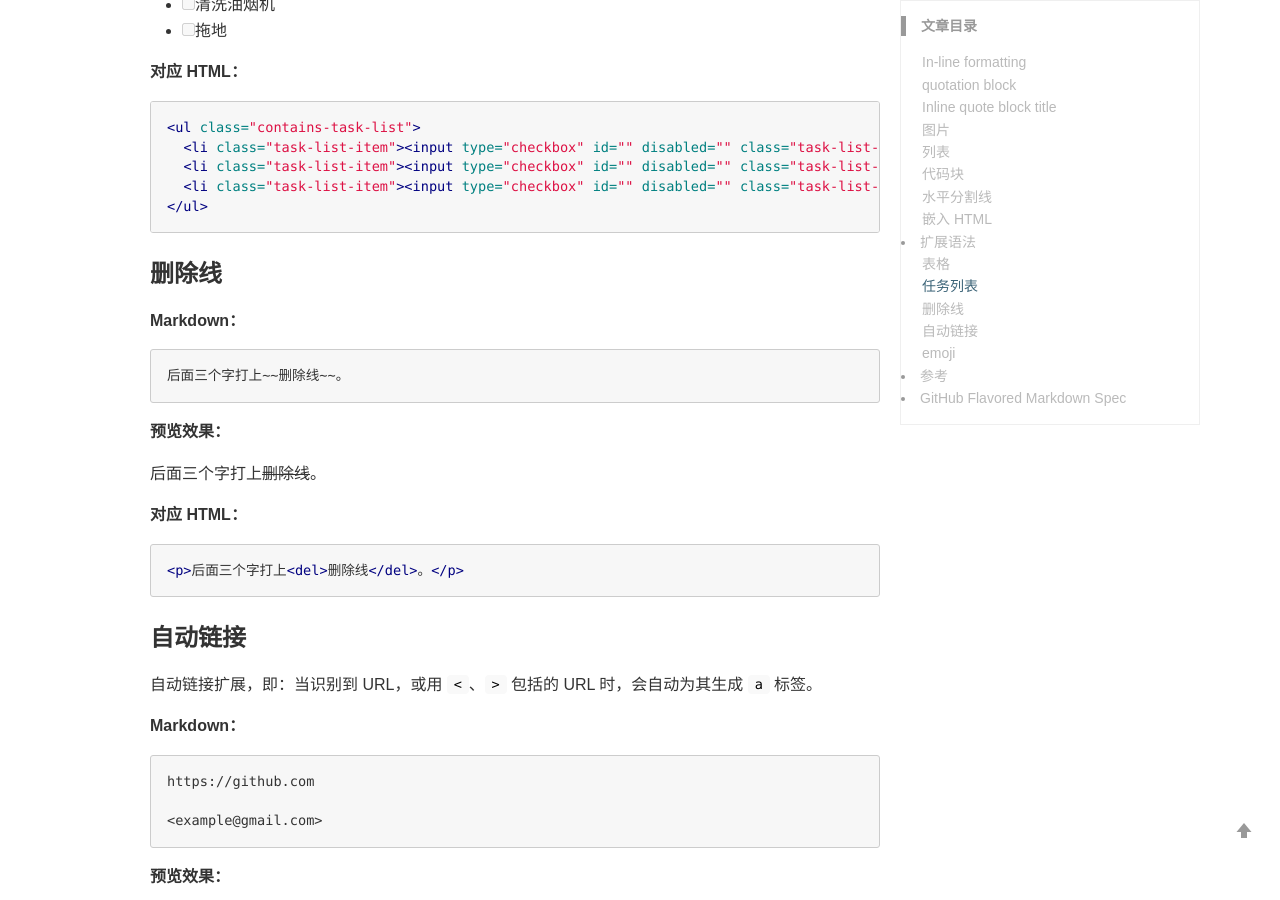
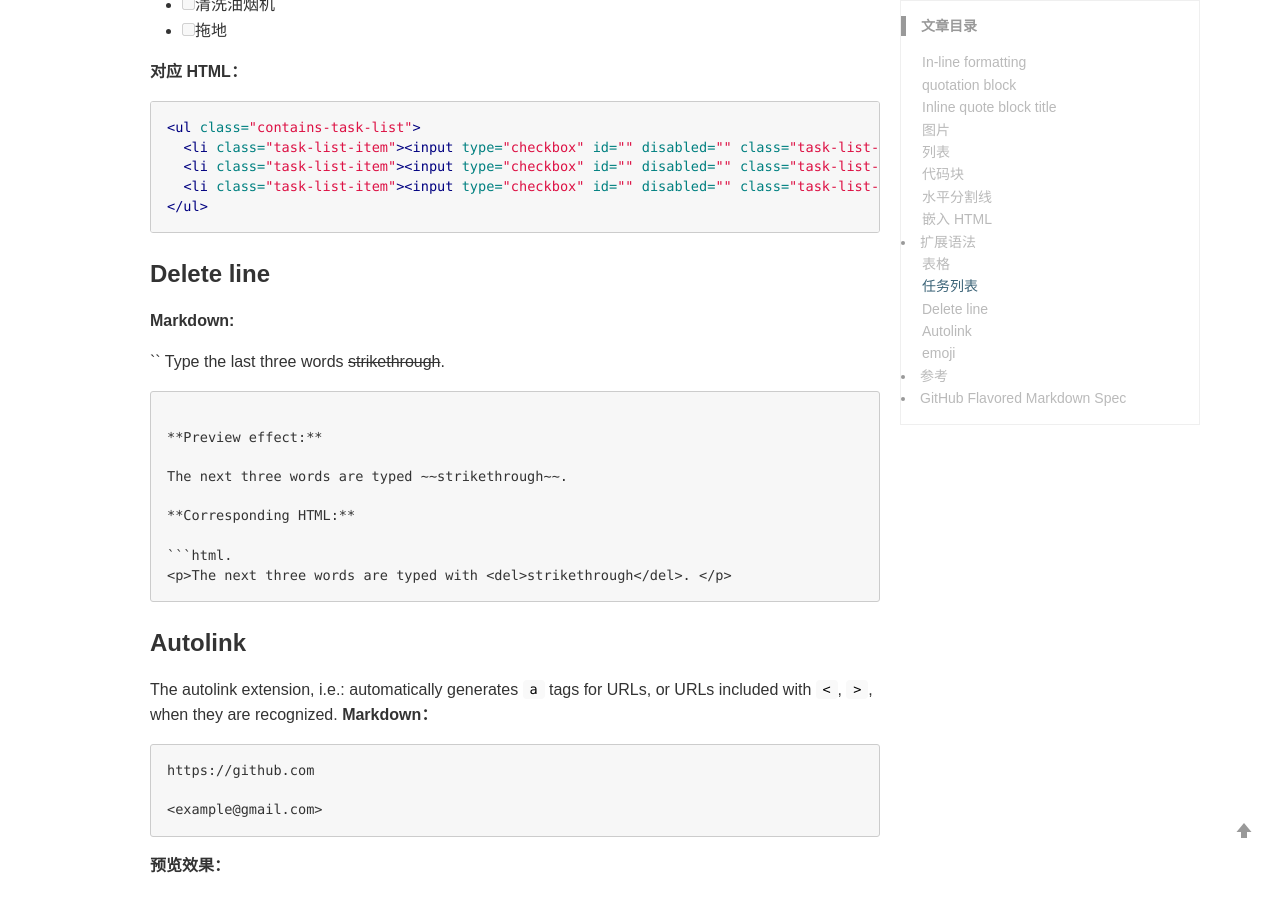
Before and after one commit to gopal-blog/gopal-blog.github.io, a Jekyll site: the page built from _posts/Tech/2019-09-15-markdown.md, in a window 1280 px wide and 900 px high, scrolled down 8528 px. Built offline with Jekyll 4.4.1, drawn with Linux system fonts in a browser that asks for light colours; emoji names are drawn with the system emoji font; our own code applies the rules of GitHub Pages for plain Markdown files; comment, search, counter and statistics services are not loaded.

Commit message:
Update 2019-09-15-markdown.md

````diff
--- a/_posts/Tech/2019-09-15-markdown.md
+++ b/_posts/Tech/2019-09-15-markdown.md
@@ -495,28 +495,27 @@ Markdown 标记语言的目的不是替代 HTML，也不是发明一种更便捷
 </ul>
 ```
 
-### 删除线
+### Delete line
 
-**Markdown：**
+**Markdown:**
 
-```
-后面三个字打上~~删除线~~。
+``
+Type the last three words ~~strikethrough~~.
 ```
 
-**预览效果：**
+**Preview effect:**
 
-后面三个字打上~~删除线~~。
+The next three words are typed ~~strikethrough~~.
 
-**对应 HTML：**
+**Corresponding HTML:**
 
-```html
-<p>后面三个字打上<del>删除线</del>。</p>
+```html.
+<p>The next three words are typed with <del>strikethrough</del>. </p>
 ```
 
-### 自动链接
+### Autolink
 
-自动链接扩展，即：当识别到 URL，或用 `<`、`>` 包括的 URL 时，会自动为其生成 `a` 标签。
-
+The autolink extension, i.e.: automatically generates `a` tags for URLs, or URLs included with `<`, `>`, when they are recognized.
 **Markdown：**
 
 ```
````
